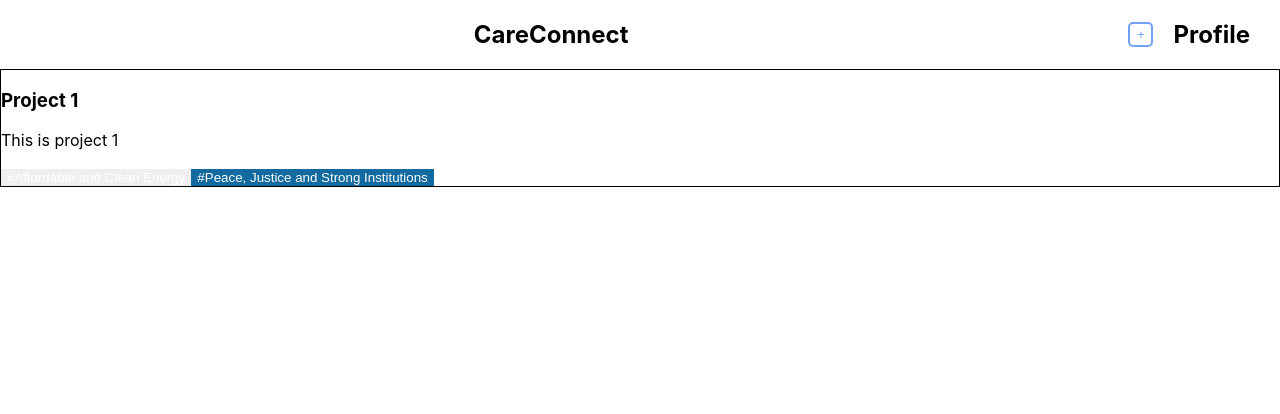
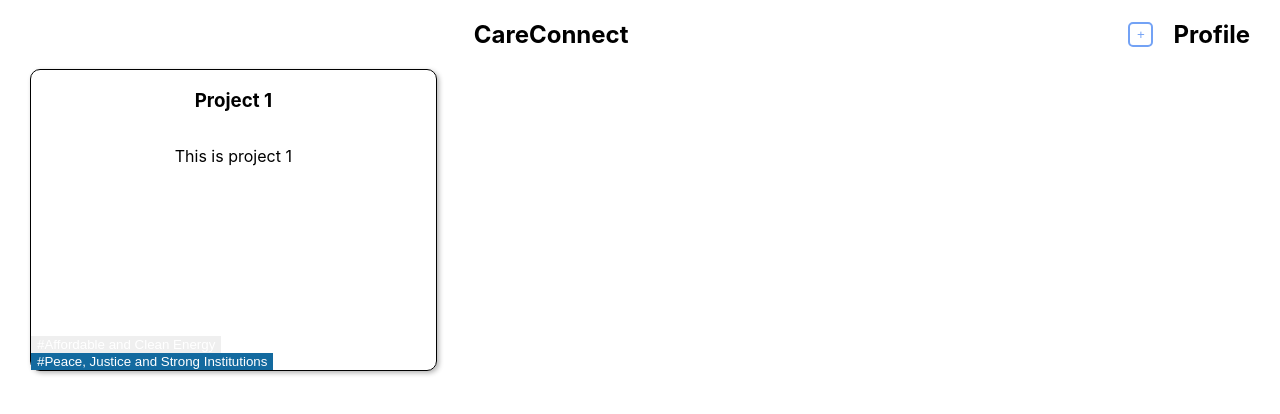
Before and after one commit to asrouji/CareConnect, a React (Create React App) app: page / in a window 1280 px wide. Shown: the top 414 px of the page. Built offline with nearby package versions, Linux system fonts and the light colour scheme.

Commit message:
moved style from CSS to JSS; added shadow to project cards

```diff
--- a/src/components/ProjectCard.tsx
+++ b/src/components/ProjectCard.tsx
@@ -1,14 +1,30 @@
 import renderTagButton from './TagButton'
 import { Project } from '../types/project'
 
-import '../css/projectCard.css'
+const styles: { [key: string]: React.CSSProperties } = {
+  card: {
+    border: '1px solid black',
+    display: 'grid',
+    justifyItems: 'center',
+    gridTemplateRows: 'auto 1fr auto',
+    minHeight: '300px',
+    borderRadius: '10px',
+    boxShadow:' 2px 2px 5px rgba(0, 0, 0, 0.3)',
+  },
+
+  tags: {
+    display: 'flex',
+    flexFlow: 'row wrap',
+    justifyContent: 'flex-start',
+  }
+}
 
 const ProjectCard = ({ name, description, tags }: Project) => {
   return (
-    <div className="project-card">
+    <div style={styles.card}>
       <h3>{name}</h3>
-      <p>{description}</p>
-      <footer>{tags.map(renderTagButton)}</footer>
+      <p style={styles.description}>{description}</p>
+      <footer style={styles.tags}>{tags.map(renderTagButton)}</footer>
     </div>
   )
 }
--- a/src/components/pages/Explore.tsx
+++ b/src/components/pages/Explore.tsx
@@ -1,8 +1,6 @@
 import AddProjectButton from '../AddProjectButton'
 import ProjectCard from '../ProjectCard'
 import { getProjects } from '../../api/api'
-
-import '../../css/explore.css'
 
 const styles = {
   header: {
@@ -19,6 +17,12 @@ const styles = {
     gap: '20px',
     paddingRight: '30px',
   },
+
+  main: {
+    display: 'grid',
+    paddingInline: '30px',
+    gridTemplateColumns: 'repeat(3, 1fr)',
+  }
 }
 
 const Explore = () => {
@@ -32,7 +36,7 @@ const Explore = () => {
             <h2>Profile</h2> {/* TODO Add profile button */}
           </div>
         </header>
-        <main>
+        <main style={styles.main}>
           {getProjects().map(project => (
             <ProjectCard {...project} />
           ))}
--- a/src/css/explore.css
+++ /dev/null
@@ -1,4 +0,0 @@
-header {
-  display: 'flex';
-  justify-content: 'flex-end';
-}
--- a/src/css/projectCard.css
+++ /dev/null
@@ -1,3 +0,0 @@
-.project-card {
-  border: 1px solid black;
-}
```
